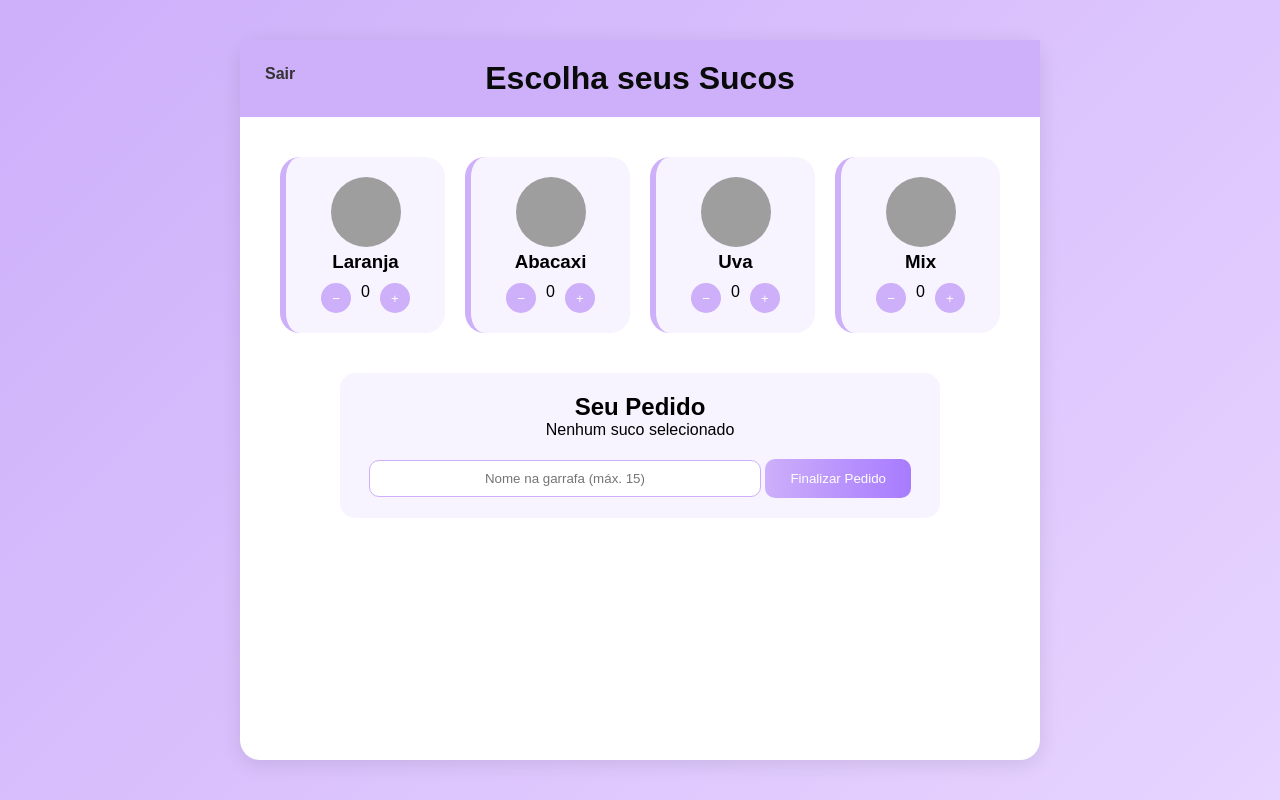
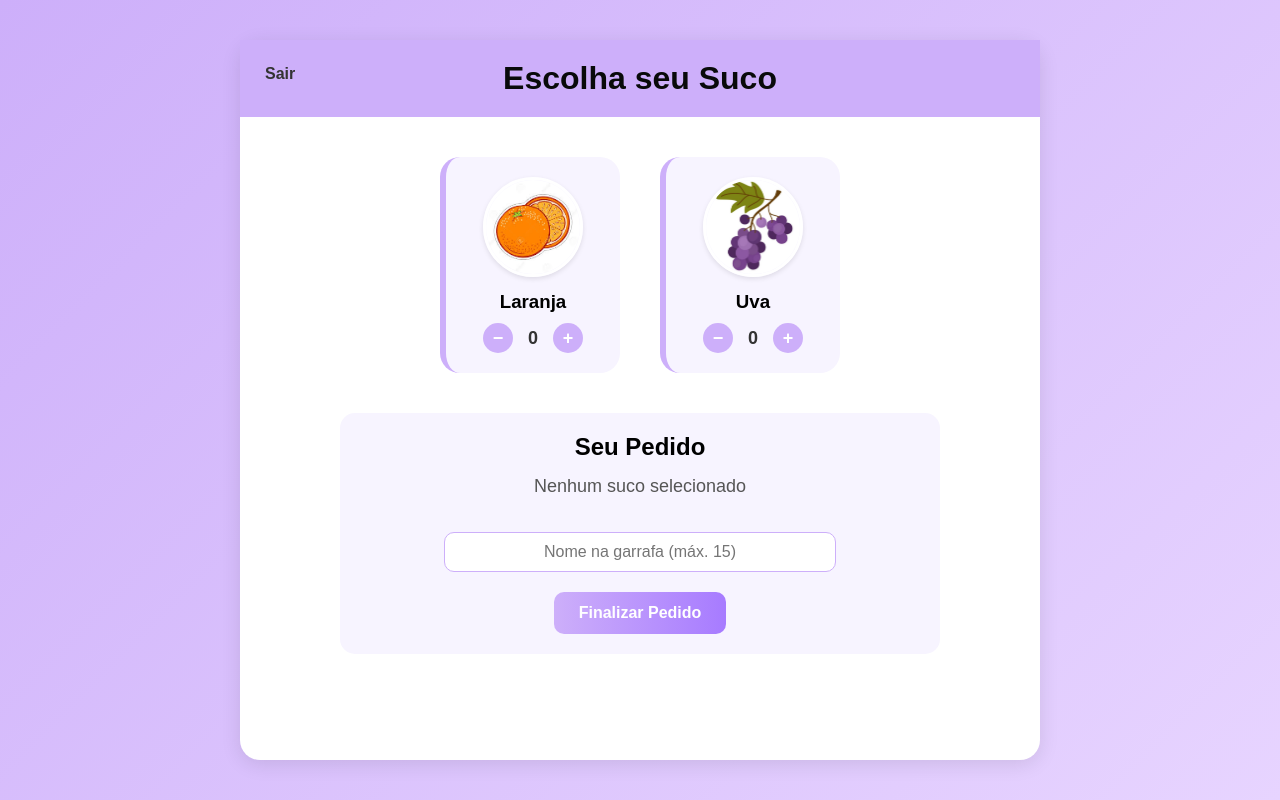
Before and after one commit to danmeguro/SmartFlow, a PHP site: page /meusucos/view/menu_suco.php in a window 1280 px wide. Run offline with PHP 8.4, Linux system fonts and the light colour scheme; the visitor is signed in with stand-in values (Sample User, id 1); grey boxes are pictures that could not be loaded.

Commit message:
Menu Sucos consertado
Atualização do menu sucos com as imagens corretas e com a quantidade certa de sucos atuais.

```diff
--- a/backend/view/menu_suco.php
+++ b/backend/view/menu_suco.php
@@ -1,6 +1,8 @@
 <?php
+// SmartFlow/backend/view/menu_suco.php
 session_start();
-// Se não estiver logado, volta para o login
+
+// Proteção: Se não estiver logado, volta pro login
 if (!isset($_SESSION['loggedin'])) {
     header("location: index.php");
     exit;
@@ -11,63 +13,250 @@ if (!isset($_SESSION['loggedin'])) {
 <head>
   <meta charset="UTF-8" />
   <meta name="viewport" content="width=device-width, initial-scale=1.0" />
-  <title>Fazer Pedido</title>
+  <title>Fazer Pedido - SmartFlow</title>
   <style>
     * { box-sizing: border-box; font-family: 'Poppins', sans-serif; margin: 0; padding: 0; }
-    body { background: linear-gradient(135deg, #CDAFFA, #E7D4FF); display: flex; justify-content: center; min-height: 100vh; padding: 40px 20px; }
-    .suco-container-principal { background: #fff; width: 100%; max-width: 800px; border-radius: 20px; box-shadow: 0 4px 20px rgba(0,0,0,0.1); padding-bottom: 30px; }
-    header { background-color: #CDAFFA; color: #090A0A; text-align: center; padding: 20px; position: relative; }
-    .back-btn { position: absolute; left: 25px; top: 25px; background: none; border: none; cursor: pointer; font-size: 16px; font-weight: bold; color: #333; }
-    .suco-container { display: grid; grid-template-columns: repeat(auto-fit, minmax(160px, 1fr)); gap: 20px; width: 90%; margin: 40px auto 0 auto; }
-    .suco-card { background: #F7F4FF; border-radius: 20px; border-left: 6px solid #CDAFFA; padding: 20px; text-align: center; }
-    .suco-card img { width: 70px; height: 70px; object-fit: cover; border-radius: 50%; }
-    .quantidade-container { display: flex; justify-content: center; gap: 10px; margin-top: 10px; }
-    .quantidade-container button { background: #CDAFFA; border: none; color: white; width: 30px; height: 30px; border-radius: 50%; cursor: pointer; }
-    .pedido-selecionado { background: #F7F4FF; width: 90%; max-width: 600px; border-radius: 15px; margin: 40px auto 0 auto; padding: 20px; text-align: center; }
-    .finalizar-btn { background: linear-gradient(90deg, #CDAFFA, #a77bff); border: none; border-radius: 10px; padding: 12px 25px; color: white; cursor: pointer; margin-top: 20px; }
-    .input-nome { margin-top: 20px; padding: 10px; width: 70%; border-radius: 10px; border: 1px solid #CDAFFA; text-align: center; }
+
+    body {
+        background: linear-gradient(135deg, #CDAFFA, #E7D4FF);
+        display: flex;
+        justify-content: center;
+        min-height: 100vh;
+        padding: 40px 20px;
+    }
+
+    .suco-container-principal {
+        background: #fff;
+        width: 100%;
+        max-width: 800px;
+        border-radius: 20px;
+        box-shadow: 0 4px 20px rgba(0,0,0,0.1);
+        padding-bottom: 30px;
+    }
+
+    header {
+        background-color: #CDAFFA;
+        color: #090A0A;
+        text-align: center;
+        padding: 20px;
+        position: relative;
+    }
+
+    .back-btn {
+        position: absolute;
+        left: 25px;
+        top: 25px;
+        background: none;
+        border: none;
+        cursor: pointer;
+        font-size: 16px;
+        font-weight: bold;
+        color: #333;
+    }
+
+    .suco-container {
+        display: flex;
+        justify-content: center;
+        gap: 40px;
+        width: 90%;
+        margin: 40px auto 0 auto;
+        flex-wrap: wrap;
+    }
+
+    .suco-card {
+        background: #F7F4FF;
+        border-radius: 20px;
+        border-left: 6px solid #CDAFFA;
+        padding: 20px;
+        text-align: center;
+        width: 180px;
+        transition: transform 0.3s ease;
+    }
+
+    .suco-card:hover {
+        transform: translateY(-5px);
+        box-shadow: 0 10px 15px rgba(0,0,0,0.1);
+    }
+
+    .suco-card img {
+        width: 100px;
+        height: 100px;
+        object-fit: cover;
+        border-radius: 50%;
+        border: 3px solid #fff;
+        box-shadow: 0 2px 5px rgba(0,0,0,0.1);
+        margin-bottom: 10px;
+    }
+
+    .quantidade-container { display: flex; justify-content: center; gap: 10px; margin-top: 10px; align-items: center; }
+
+    .quantidade-container button {
+        background: #CDAFFA;
+        border: none;
+        color: white;
+        width: 30px;
+        height: 30px;
+        border-radius: 50%;
+        cursor: pointer;
+        font-weight: bold;
+        font-size: 18px;
+        line-height: 1;
+    }
+
+    .quantidade-container span {
+        font-weight: bold;
+        font-size: 18px;
+        color: #333;
+        min-width: 20px;
+    }
+
+    .pedido-selecionado {
+        background: #F7F4FF;
+        width: 90%;
+        max-width: 600px;
+        border-radius: 15px;
+        margin: 40px auto 0 auto;
+        padding: 20px;
+        text-align: center;
+    }
+
+    .finalizar-btn {
+        background: linear-gradient(90deg, #CDAFFA, #a77bff);
+        border: none;
+        border-radius: 10px;
+        padding: 12px 25px;
+        color: white;
+        cursor: pointer;
+        margin-top: 20px;
+        font-weight: bold;
+        font-size: 16px;
+    }
+
+    .input-nome {
+        margin-top: 20px;
+        padding: 10px;
+        width: 70%;
+        border-radius: 10px;
+        border: 1px solid #CDAFFA;
+        text-align: center;
+        font-size: 16px;
+    }
+
+    .feedback-message { margin-top: 15px; padding: 10px; border-radius: 8px; font-weight: bold; display: none; }
+    .success { background-color: #d4edda; color: #155724; }
+    .error { background-color: #f8d7da; color: #721c24; }
+
   </style>
 </head>
 <body>
   <div class="suco-container-principal">
     <header>
       <button class="back-btn" onclick="window.location.href='../logout.php'">Sair</button>
-      <h1>Escolha seus Sucos</h1>
+      <h1>Escolha seu Suco</h1>
     </header>
 
     <div class="suco-container">
-      <div class="suco-card"><img src="https://cdn-icons-png.flaticon.com/512/415/415733.png"><h3>Laranja</h3>
-        <div class="quantidade-container"><button onclick="alt('Laranja', -1)">−</button><span id="qtd-Laranja">0</span><button onclick="alt('Laranja', 1)">+</button></div>
+
+      <!-- Card LARANJA (Imagem Local) -->
+      <div class="suco-card">
+        <!-- Certifique-se de salvar a imagem como img/laranja.jpg -->
+        <img src="img/laranja.jpg" alt="Laranja" onerror="this.src='https://via.placeholder.com/100?text=Laranja'">
+        <h3>Laranja</h3>
+        <div class="quantidade-container">
+            <button onclick="alt('Laranja', -1)">−</button>
+            <span id="qtd-Laranja">0</span>
+            <button onclick="alt('Laranja', 1)">+</button>
+        </div>
       </div>
-      <div class="suco-card"><img src="img/suco/abacaxi.png" onerror="this.src='https://cdn-icons-png.flaticon.com/512/415/415733.png'"><h3>Abacaxi</h3>
-        <div class="quantidade-container"><button onclick="alt('Abacaxi', -1)">−</button><span id="qtd-Abacaxi">0</span><button onclick="alt('Abacaxi', 1)">+</button></div>
+
+      <!-- Card UVA (Imagem Local) -->
+      <div class="suco-card">
+        <!-- Certifique-se de salvar a imagem como img/uva.jpg -->
+        <img src="img/uva.jpg" alt="Uva" onerror="this.src='https://via.placeholder.com/100?text=Uva'">
+        <h3>Uva</h3>
+        <div class="quantidade-container">
+            <button onclick="alt('Uva', -1)">−</button>
+            <span id="qtd-Uva">0</span>
+            <button onclick="alt('Uva', 1)">+</button>
+        </div>
       </div>
-      <div class="suco-card"><img src="https://cdn-icons-png.flaticon.com/512/415/415732.png"><h3>Uva</h3>
-        <div class="quantidade-container"><button onclick="alt('Uva', -1)">−</button><span id="qtd-Uva">0</span><button onclick="alt('Uva', 1)">+</button></div>
-      </div>
-      <div class="suco-card"><img src="https://cdn-icons-png.flaticon.com/512/415/415735.png"><h3>Mix</h3>
-        <div class="quantidade-container"><button onclick="alt('Mix', -1)">−</button><span id="qtd-Mix">0</span><button onclick="alt('Mix', 1)">+</button></div>
-      </div>
+
     </div>
 
     <div class="pedido-selecionado">
       <h2>Seu Pedido</h2>
-      <div id="listaPedido">Nenhum suco selecionado</div>
+      <div id="listaPedido" style="margin: 15px 0; font-size: 18px; color: #555;">
+        Nenhum suco selecionado
+      </div>
+
       <input type="text" id="nomeGarrafa" class="input-nome" placeholder="Nome na garrafa (máx. 15)" maxlength="15">
-      <button class="finalizar-btn" onclick="alert('Funcionalidade de pedido em breve!')">Finalizar Pedido</button>
+
+      <button class="finalizar-btn" onclick="finalizar(this)">Finalizar Pedido</button>
+
+      <div id="feedbackMessage" class="feedback-message"></div>
     </div>
   </div>
 
   <script>
-    const pedido = { Laranja: 0, Abacaxi: 0, Uva: 0, Mix: 0 };
+    const pedido = { Laranja: 0, Uva: 0 };
+
     function alt(s, v) {
         pedido[s] = Math.max(0, Math.min(4, pedido[s] + v));
         document.getElementById(`qtd-${s}`).textContent = pedido[s];
         atualizar();
     }
+
     function atualizar() {
         const itens = Object.entries(pedido).filter(([_, q]) => q > 0);
-        document.getElementById('listaPedido').innerHTML = itens.length ? itens.map(([s, q]) => `<p>${q}x ${s}</p>`).join('') : "Nenhum suco selecionado";
+        if (itens.length === 0) {
+            document.getElementById('listaPedido').innerHTML = "Nenhum suco selecionado";
+        } else {
+            document.getElementById('listaPedido').innerHTML = itens.map(([s, q]) => `<p><b>${q}x</b> ${s}</p>`).join('');
+        }
+    }
+
+    async function finalizar(btn) {
+        const nome = document.getElementById('nomeGarrafa').value.trim();
+        const itens = Object.entries(pedido).filter(([_, q]) => q > 0).map(([s, q]) => ({sabor: s, quantidade: q}));
+
+        if (!itens.length) return feedback('Selecione pelo menos um suco', 'error');
+
+        btn.disabled = true;
+        btn.textContent = 'Enviando...';
+
+        try {
+            const res = await fetch('../salvar_pedido.php', {
+                method: 'POST',
+                headers: {'Content-Type': 'application/json'},
+                body: JSON.stringify({nome: nome || 'Sem Nome', itens: itens})
+            });
+
+            const json = await res.json();
+
+            if (json.success) {
+                feedback('✅ Pedido Enviado com Sucesso!', 'success');
+                setTimeout(() => {
+                    alert("Pedido #" + json.pedido_id + " registrado!");
+                    location.reload();
+                }, 1500);
+            } else {
+                feedback('Erro: ' + json.message, 'error');
+                btn.disabled = false;
+                btn.textContent = 'Finalizar Pedido';
+            }
+        } catch (e) {
+            console.error(e);
+            feedback('Erro de conexão com o servidor', 'error');
+            btn.disabled = false;
+            btn.textContent = 'Finalizar Pedido';
+        }
+    }
+
+    function feedback(msg, tipo) {
+        const el = document.getElementById('feedbackMessage');
+        el.textContent = msg;
+        el.className = `feedback-message ${tipo}`;
+        el.style.display = 'block';
     }
   </script>
 </body>
```
Also changed, not shown: backend/view/img/laranja.jpg (added), backend/view/img/uva.jpg (added).
